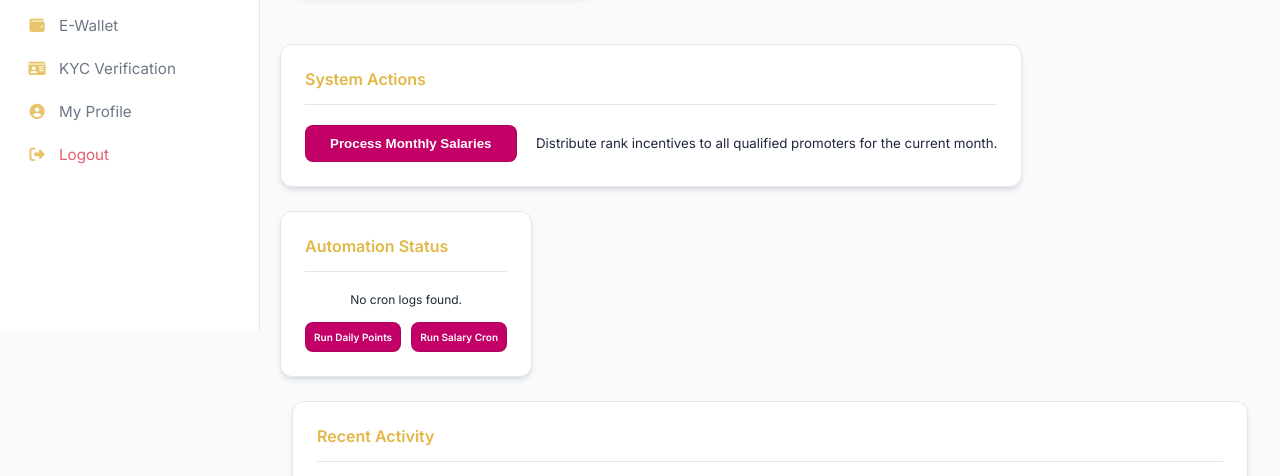
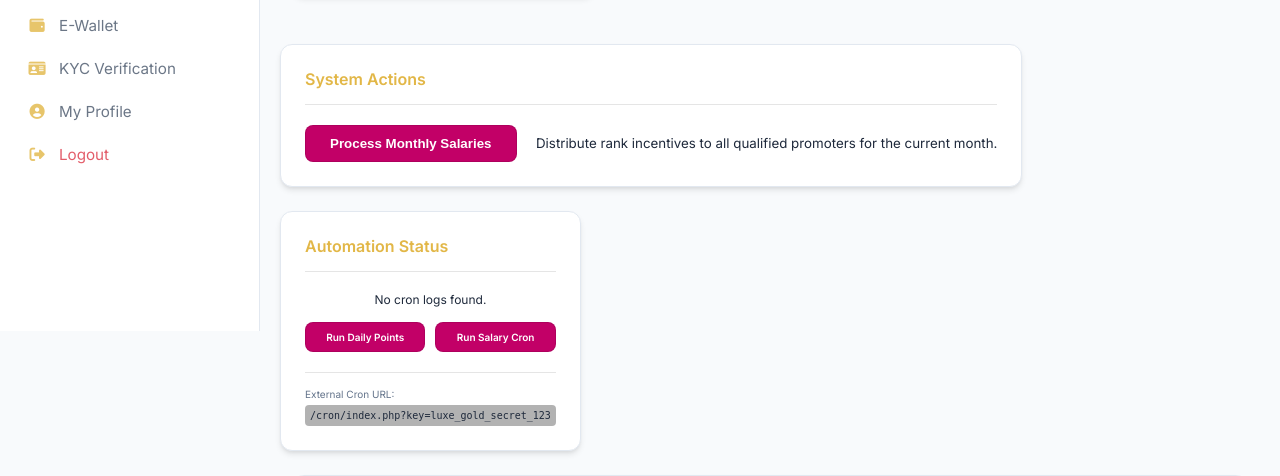
Before and after one commit to priyeshdaspookulangara/gb, a PHP site: page /dashboards/admin.php in a window 1280 px wide. Shown: the part 469-945 px from the top of the page. Run offline with PHP 8.4, Linux system fonts and the light colour scheme; a user stored in the database is signed in; data comes from the database, SQL or seed files in the repository; data that the repository does not hold is empty; some libraries are stand-ins or nearby versions.

Commit message:
feat: add secure master entry point for cron jobs
- Implemented `cron/index.php` to handle authenticated task execution.
- Added `cron_secret_key` to system settings for security.
- Updated Admin Dashboard to display the authorized external Cron URL.
- Supported selective task execution via query parameters.

Co-authored-by: priyeshdaspookulangara <216598157+priyeshdaspookulangara@users.noreply.github.com>

```diff
--- a/dashboards/admin.php
+++ b/dashboards/admin.php
@@ -99,6 +99,13 @@ $last_cron = $pdo->query("SELECT * FROM cron_logs ORDER BY created_at DESC LIMIT
                     <a href="run_cron_manual.php?job=daily_reward_points" class="btn-primary" style="font-size: 10px; text-align: center; padding: 8px;">Run Daily Points</a>
                     <a href="run_cron_manual.php?job=monthly_salary_cron" class="btn-primary" style="font-size: 10px; text-align: center; padding: 8px;">Run Salary Cron</a>
                 </div>
+
+                <div style="margin-top: 20px; padding-top: 15px; border-top: 1px solid var(--glass-border);">
+                    <small style="color: var(--text-muted); font-size: 10px; display: block; margin-bottom: 5px;">External Cron URL:</small>
+                    <code style="font-size: 10px; background: rgba(0,0,0,0.3); padding: 5px; border-radius: 4px; display: block; word-break: break-all;">
+                        /cron/index.php?key=<?php echo get_setting($pdo, 'cron_secret_key'); ?>
+                    </code>
+                </div>
             </div>
         </div>
     </div>
--- a/database.sql
+++ b/database.sql
@@ -203,6 +203,7 @@ INSERT INTO settings (setting_key, setting_value) VALUES
 ('month_4_redemption', '16000'),
 ('month_8_redemption', '20000'),
 ('direct_referral_incentive', '2000'),
+('cron_secret_key', 'luxe_gold_secret_123'),
 ('bullion_sales_metric', '0');
 
 INSERT INTO level_configs (`level`, milestone_sales, card_sale_incentive, product_sale_per_point, rank_name) VALUES
```
Also changed, not shown: cron/index.php (added, +35 -0 lines).
